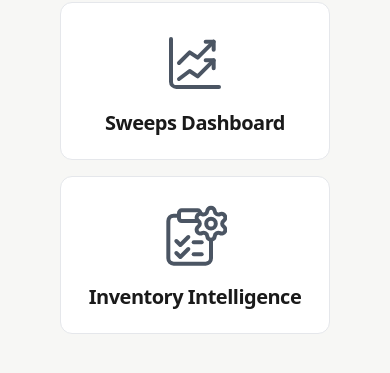
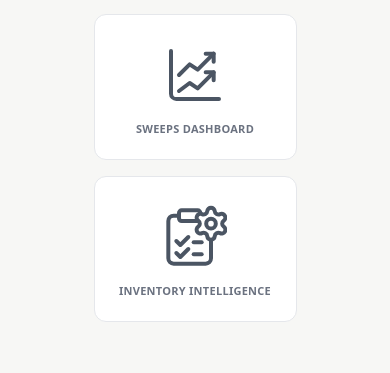
Before and after one commit to robertBDR/bdr-apps, a plain HTML site: page index.html in a window 390 px wide. Shown: the part 349-722 px from the top of the page. Drawn offline with Linux system fonts and the light colour scheme.

Commit message:
Tool names in Inventory column-header style; tiles 195px wide
Co-Authored-By: Claude Opus 5.5 <noreply@anthropic.com>
Claude-Session: https://claude.ai/code/session_01DHSjRBWvkKFZHy14DWKGRJ

```diff
--- a/index.html
+++ b/index.html
@@ -37,7 +37,7 @@
       flex-direction: column;
       align-items: center;
       gap: 14px;
-      width: 260px;
+      width: 195px;
       padding: 28px 16px 22px;
       background: #ffffff;
       border: 1px solid #e5e7eb;
@@ -52,14 +52,14 @@
       outline: none;
     }
     .tool svg { width: 64px; height: 64px; color: #4b5563; }
-    /* Same as the tool titles beside the logo in Sweeps and Inventory (Tailwind text-xl font-bold tracking-tight) */
-    .tool span { font-size: 20px; line-height: 28px; font-weight: 700; letter-spacing: -0.025em; text-align: center; }
+    /* Same as the Inventory tool's column headers (Tailwind text-[11px] font-semibold text-gray-500 uppercase tracking-wide) */
+    .tool span { font-size: 11px; line-height: 16px; font-weight: 600; color: #6b7280; text-transform: uppercase; letter-spacing: 0.025em; text-align: center; }
 
     /* Phones: stack the tools vertically */
     @media (max-width: 480px) {
       .logo { margin-bottom: 36px; }
       .tools { flex-direction: column; align-items: center; gap: 16px; }
-      .tool { width: 270px; }
+      .tool { width: 203px; }
     }
   </style>
 </head>
```
